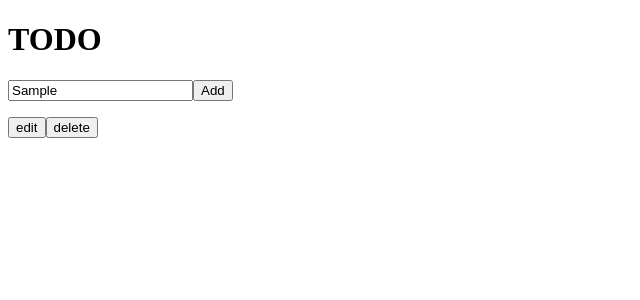
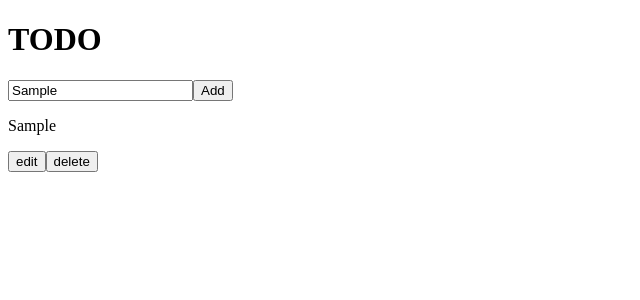
Before and after one commit to pr-citrate/todo, a React (Create React App) app: page / in a window 1280 px wide. Both pictures are taken after typing "Sample" into the empty fields and a click on the button "Add". Shown: the top 300 px of the page, without its empty margins (0-640 px from the left). Built offline with nearby package versions, Linux system fonts and the light colour scheme.

Commit message:
update Input.js and ListItem.js

```diff
--- a/src/components/Input.js
+++ b/src/components/Input.js
@@ -3,7 +3,7 @@ import uuid from 'react-uuid';
 
 function Input({ todos, setTodos }) {
   const [inputText, setInputText] = React.useState('');
-  const addTodo = () => setTodos([...todos, { text: inputText, status: false, id: uuid() }]);
+  const addTodo = () => setTodos([...todos, { task: inputText, status: false, id: uuid() }]);
   const handleOnChange = e => {
     setInputText(e.target.value);
   };
--- a/src/components/ListItem.js
+++ b/src/components/ListItem.js
@@ -1,7 +1,7 @@
 function ListItem({ todo, setTodos }) {
   return (
     <div className='ListItem'>
-      <p className='Listitem-value'>{todo.item}</p>
+      <p className='Listitem-value'>{todo.task}</p>
       <button className='Listitem-button-edit'>edit</button>
       <button className='Listitem-button-delete'>delete</button>
     </div>
```
